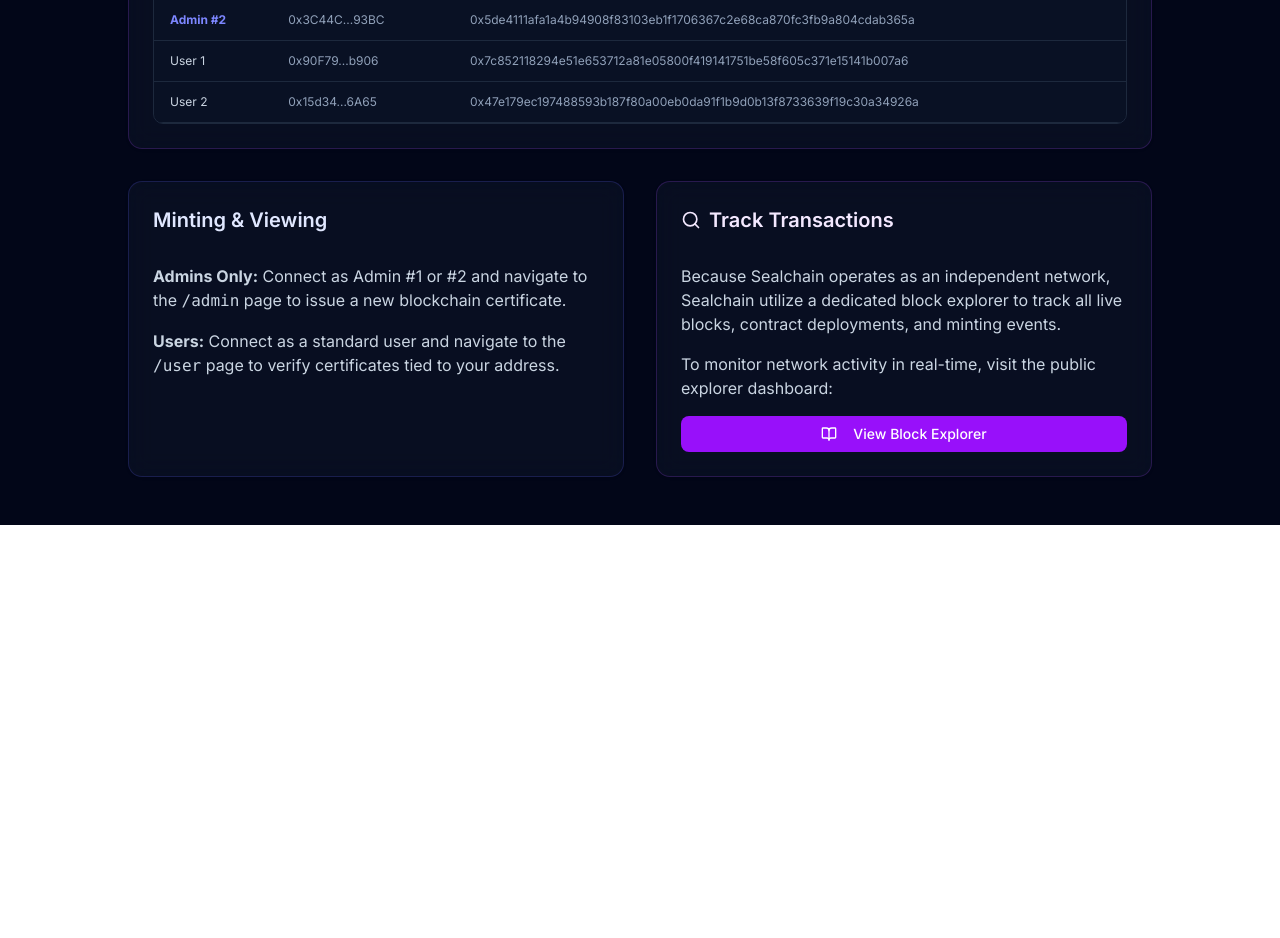
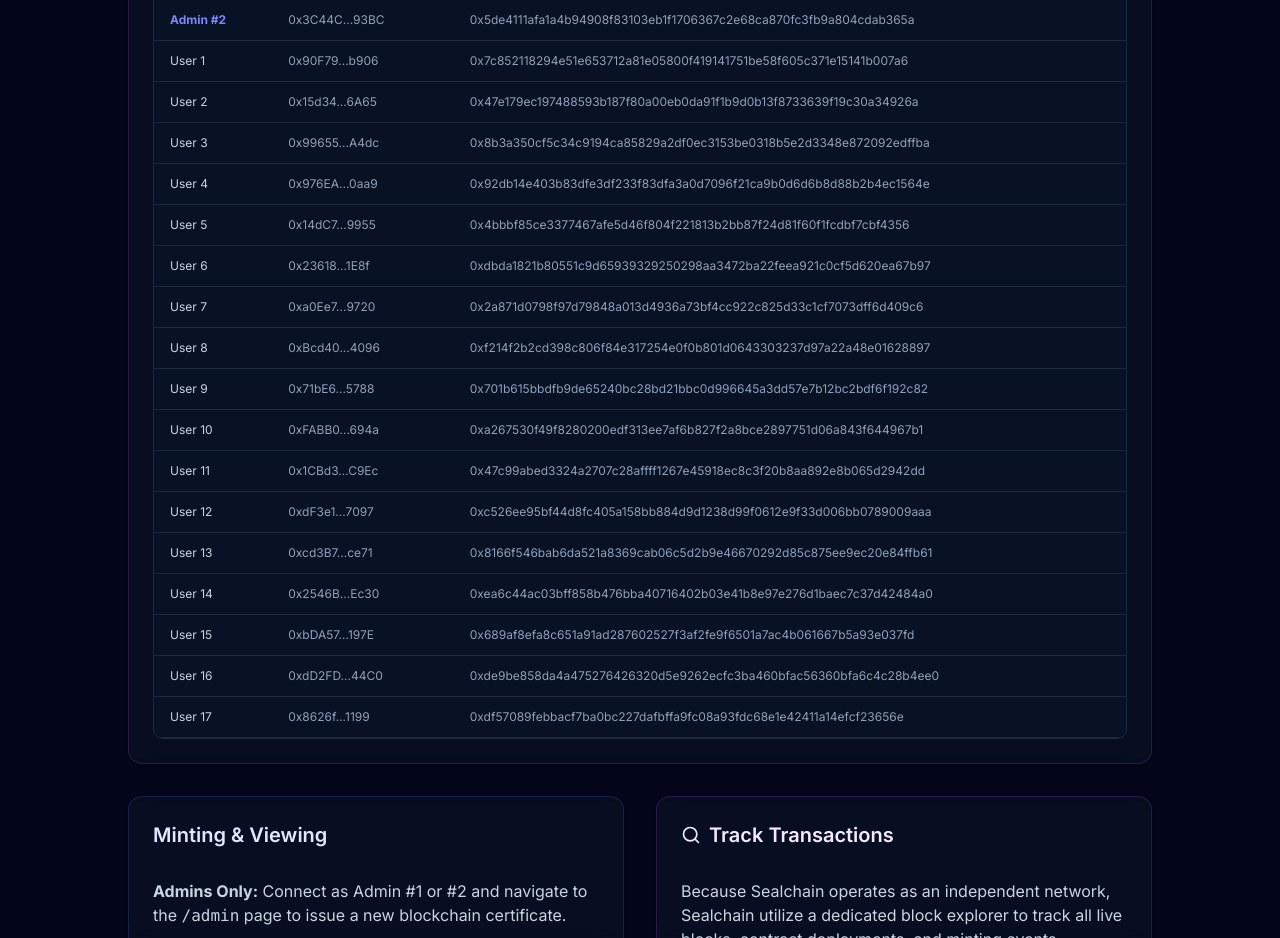
Before and after one commit to RifqiR3/blockchain_certificate_system, a Next.js app in the folder frontend/: page /guide in a window 1280 px wide. Shown: the part 1020-1958 px from the top of the page. Before the commit the page ends 1545 px from the top, so only its background shows below. Built offline with nearby package versions, Linux system fonts and the light colour scheme; no server answers; what connectkit, wagmi would draw is missing.

Commit message:
add testing accounts

```diff
--- a/frontend/src/app/guide/page.tsx
+++ b/frontend/src/app/guide/page.tsx
@@ -99,7 +99,7 @@ export default function GuidePage() {
             <CardDescription className="text-slate-400 text-base">
               <p>
                 Because this is a private testnet, Sealchain have pre-generated
-                20 testing accounts, each loaded with 10,000 test ETH for gas
+                19 testing accounts, each loaded with 10,000 test ETH for gas
                 fees.
               </p>
               <ol className="list-decimal list-inside space-y-2 mt-4 ml-4">
@@ -179,6 +179,171 @@ export default function GuidePage() {
                       0x47e179ec197488593b187f80a00eb0da91f1b9d0b13f8733639f19c30a34926a
                     </td>
                   </tr>
+                  <tr className="hover:bg-slate-800/50 transition-colors">
+                    <td className="px-4 py-3 border-b border-slate-800 text-slate-300">
+                      User 3
+                    </td>
+                    <td className="px-4 py-3 border-b border-slate-800">
+                      0x99655...A4dc
+                    </td>
+                    <td className="px-4 py-3 border-b border-slate-800">
+                      0x8b3a350cf5c34c9194ca85829a2df0ec3153be0318b5e2d3348e872092edffba
+                    </td>
+                  </tr>
+                  <tr className="hover:bg-slate-800/50 transition-colors">
+                    <td className="px-4 py-3 border-b border-slate-800 text-slate-300">
+                      User 4
+                    </td>
+                    <td className="px-4 py-3 border-b border-slate-800">
+                      0x976EA...0aa9
+                    </td>
+                    <td className="px-4 py-3 border-b border-slate-800">
+                      0x92db14e403b83dfe3df233f83dfa3a0d7096f21ca9b0d6d6b8d88b2b4ec1564e
+                    </td>
+                  </tr>
+                  <tr className="hover:bg-slate-800/50 transition-colors">
+                    <td className="px-4 py-3 border-b border-slate-800 text-slate-300">
+                      User 5
+                    </td>
+                    <td className="px-4 py-3 border-b border-slate-800">
+                      0x14dC7...9955
+                    </td>
+                    <td className="px-4 py-3 border-b border-slate-800">
+                      0x4bbbf85ce3377467afe5d46f804f221813b2bb87f24d81f60f1fcdbf7cbf4356
+                    </td>
+                  </tr>
+                  <tr className="hover:bg-slate-800/50 transition-colors">
+                    <td className="px-4 py-3 border-b border-slate-800 text-slate-300">
+                      User 6
+                    </td>
+                    <td className="px-4 py-3 border-b border-slate-800">
+                      0x23618...1E8f
+                    </td>
+                    <td className="px-4 py-3 border-b border-slate-800">
+                      0xdbda1821b80551c9d65939329250298aa3472ba22feea921c0cf5d620ea67b97
+                    </td>
+                  </tr>
+                  <tr className="hover:bg-slate-800/50 transition-colors">
+                    <td className="px-4 py-3 border-b border-slate-800 text-slate-300">
+                      User 7
+                    </td>
+                    <td className="px-4 py-3 border-b border-slate-800">
+                      0xa0Ee7...9720
+                    </td>
+                    <td className="px-4 py-3 border-b border-slate-800">
+                      0x2a871d0798f97d79848a013d4936a73bf4cc922c825d33c1cf7073dff6d409c6
+                    </td>
+                  </tr>
+                  <tr className="hover:bg-slate-800/50 transition-colors">
+                    <td className="px-4 py-3 border-b border-slate-800 text-slate-300">
+                      User 8
+                    </td>
+                    <td className="px-4 py-3 border-b border-slate-800">
+                      0xBcd40...4096
+                    </td>
+                    <td className="px-4 py-3 border-b border-slate-800">
+                      0xf214f2b2cd398c806f84e317254e0f0b801d0643303237d97a22a48e01628897
+                    </td>
+                  </tr>
+                  <tr className="hover:bg-slate-800/50 transition-colors">
+                    <td className="px-4 py-3 border-b border-slate-800 text-slate-300">
+                      User 9
+                    </td>
+                    <td className="px-4 py-3 border-b border-slate-800">
+                      0x71bE6...5788
+                    </td>
+                    <td className="px-4 py-3 border-b border-slate-800">
+                      0x701b615bbdfb9de65240bc28bd21bbc0d996645a3dd57e7b12bc2bdf6f192c82
+                    </td>
+                  </tr>
+                  <tr className="hover:bg-slate-800/50 transition-colors">
+                    <td className="px-4 py-3 border-b border-slate-800 text-slate-300">
+                      User 10
+                    </td>
+                    <td className="px-4 py-3 border-b border-slate-800">
+                      0xFABB0...694a
+                    </td>
+                    <td className="px-4 py-3 border-b border-slate-800">
+                      0xa267530f49f8280200edf313ee7af6b827f2a8bce2897751d06a843f644967b1
+                    </td>
+                  </tr>
+                  <tr className="hover:bg-slate-800/50 transition-colors">
+                    <td className="px-4 py-3 border-b border-slate-800 text-slate-300">
+                      User 11
+                    </td>
+                    <td className="px-4 py-3 border-b border-slate-800">
+                      0x1CBd3...C9Ec
+                    </td>
+                    <td className="px-4 py-3 border-b border-slate-800">
+                      0x47c99abed3324a2707c28affff1267e45918ec8c3f20b8aa892e8b065d2942dd
+                    </td>
+                  </tr>
+                  <tr className="hover:bg-slate-800/50 transition-colors">
+                    <td className="px-4 py-3 border-b border-slate-800 text-slate-300">
+                      User 12
+                    </td>
+                    <td className="px-4 py-3 border-b border-slate-800">
+                      0xdF3e1...7097
+                    </td>
+                    <td className="px-4 py-3 border-b border-slate-800">
+                      0xc526ee95bf44d8fc405a158bb884d9d1238d99f0612e9f33d006bb0789009aaa
+                    </td>
+                  </tr>
+                  <tr className="hover:bg-slate-800/50 transition-colors">
+                    <td className="px-4 py-3 border-b border-slate-800 text-slate-300">
+                      User 13
+                    </td>
+                    <td className="px-4 py-3 border-b border-slate-800">
+                      0xcd3B7...ce71
+                    </td>
+                    <td className="px-4 py-3 border-b border-slate-800">
+                      0x8166f546bab6da521a8369cab06c5d2b9e46670292d85c875ee9ec20e84ffb61
+                    </td>
+                  </tr>
+                  <tr className="hover:bg-slate-800/50 transition-colors">
+                    <td className="px-4 py-3 border-b border-slate-800 text-slate-300">
+                      User 14
+                    </td>
+                    <td className="px-4 py-3 border-b border-slate-800">
+                      0x2546B...Ec30
+                    </td>
+                    <td className="px-4 py-3 border-b border-slate-800">
+                      0xea6c44ac03bff858b476bba40716402b03e41b8e97e276d1baec7c37d42484a0
+                    </td>
+                  </tr>
+                  <tr className="hover:bg-slate-800/50 transition-colors">
+                    <td className="px-4 py-3 border-b border-slate-800 text-slate-300">
+                      User 15
+                    </td>
+                    <td className="px-4 py-3 border-b border-slate-800">
+                      0xbDA57...197E
+                    </td>
+                    <td className="px-4 py-3 border-b border-slate-800">
+                      0x689af8efa8c651a91ad287602527f3af2fe9f6501a7ac4b061667b5a93e037fd
+                    </td>
+                  </tr>
+                  <tr className="hover:bg-slate-800/50 transition-colors">
+                    <td className="px-4 py-3 border-b border-slate-800 text-slate-300">
+                      User 16
+                    </td>
+                    <td className="px-4 py-3 border-b border-slate-800">
+                      0xdD2FD...44C0
+                    </td>
+                    <td className="px-4 py-3 border-b border-slate-800">
+                      0xde9be858da4a475276426320d5e9262ecfc3ba460bfac56360bfa6c4c28b4ee0
+                    </td>
+                  </tr>
+                  <tr className="hover:bg-slate-800/50 transition-colors">
+                    <td className="px-4 py-3 border-b border-slate-800 text-slate-300">
+                      User 17
+                    </td>
+                    <td className="px-4 py-3 border-b border-slate-800">
+                      0x8626f...1199
+                    </td>
+                    <td className="px-4 py-3 border-b border-slate-800">
+                      0xdf57089febbacf7ba0bc227dafbffa9fc08a93fdc68e1e42411a14efcf23656e
+                    </td>
+                  </tr>
                 </tbody>
               </table>
             </div>
```
